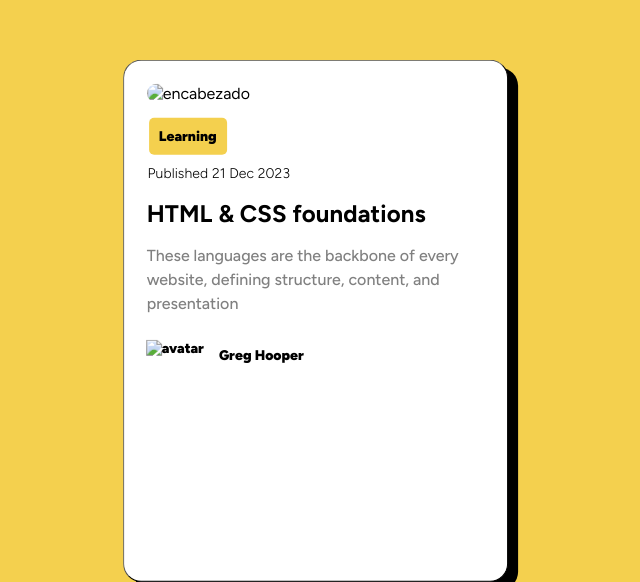
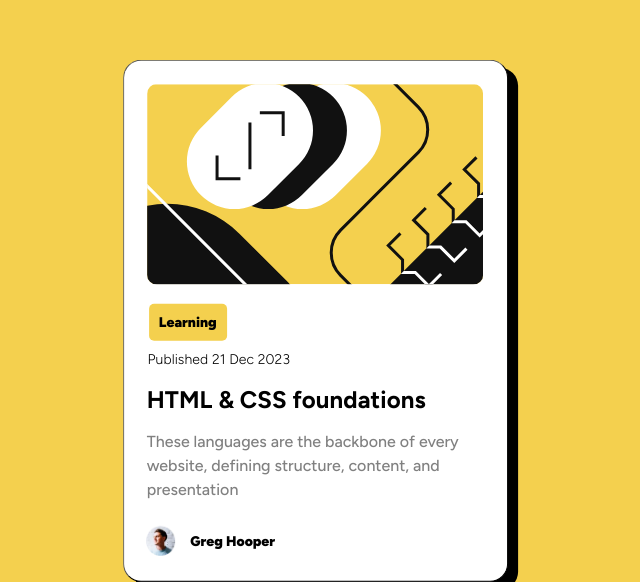
Before and after one commit to LauraNotFound/Reto-01-FrontendMentor, a plain HTML site: page index.html in a window 1280 px wide. Shown: the part 299-881 px from the top of the page, without its empty margins (391-1031 px from the left). Drawn offline with Linux system fonts and the light colour scheme; the site is published under a folder, as on GitHub Pages, so addresses that start at the root find nothing.

Commit message:
Corrección en la ruta de las imágenes

```diff
--- a/index.html
+++ b/index.html
@@ -12,7 +12,7 @@
 <body>
   <div class="container">
     <header>
-      <img class="encabezado" src="/assets/images/illustration-article.svg" alt="encabezado">
+      <img class="encabezado" src="assets/images/illustration-article.svg" alt="encabezado">
       <!-- <svg class="encabezado" xmlns="/assets/images/illustration-article.svg" viewBox="0 0 100 100" alt="encabezado"></svg> -->
     </header>
     <main class="content">
@@ -23,7 +23,7 @@
     </main>
     <footer>
       <div class="pie">
-        <img src="/assets/images/image-avatar.webp" alt="avatar" height="30px">
+        <img src="assets/images/image-avatar.webp" alt="avatar" height="30px">
         <p class="name">Greg Hooper</p>
       </div>
     </footer>
```
